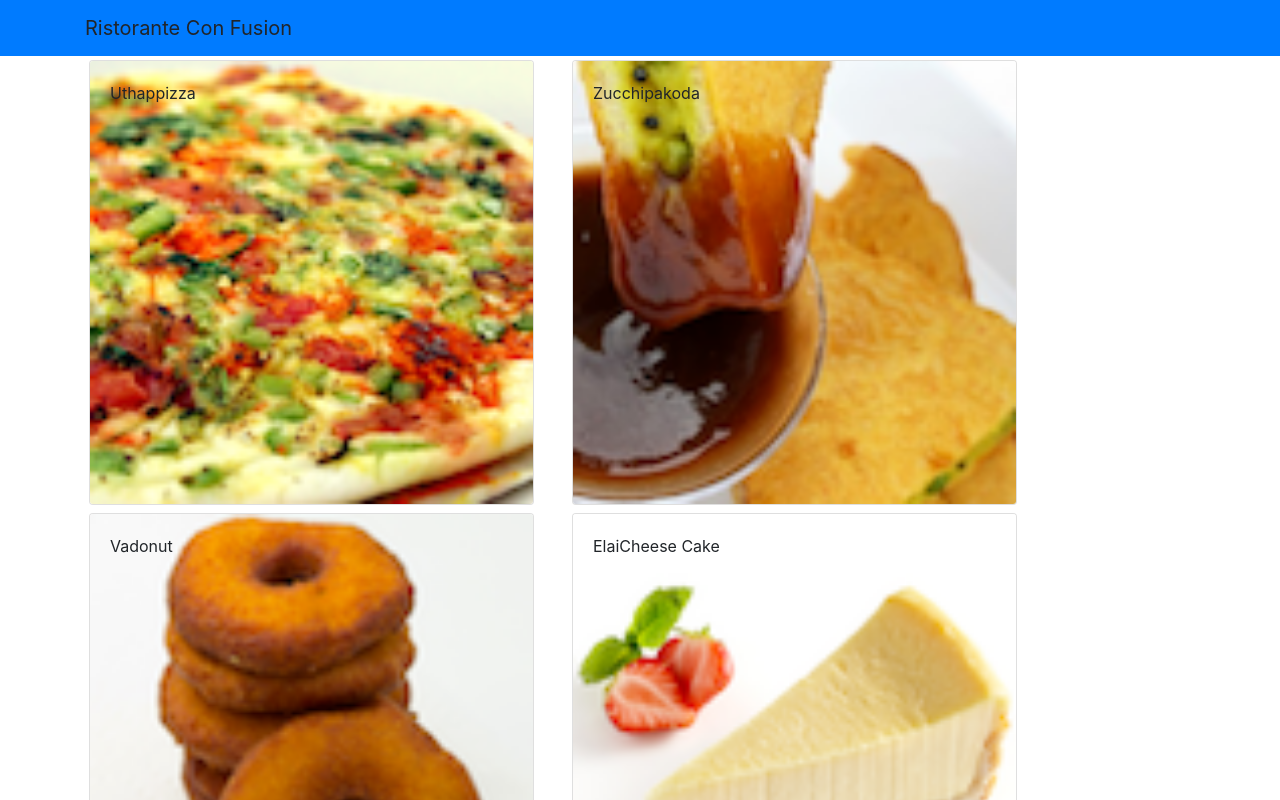
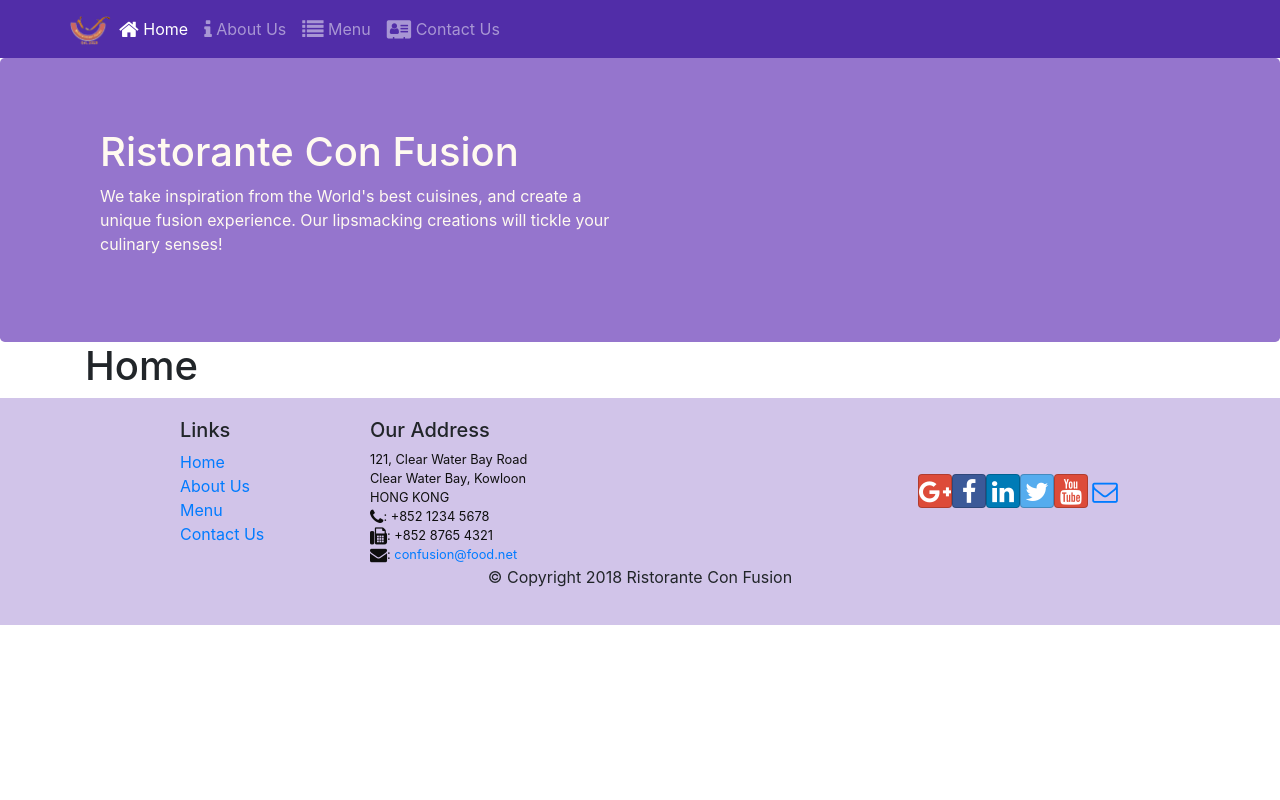
Before and after one commit to Ndm1t/React, a React (Create React App) app: page /home in a window 1280 px wide. Shown: the top 800 px of the page. Built offline with nearby package versions, Linux system fonts and the light colour scheme.

Commit message:
New components + routs

```diff
--- a/package.json
+++ b/package.json
@@ -7,8 +7,11 @@
     "@testing-library/react": "^13.4.0",
     "@testing-library/user-event": "^13.5.0",
     "bootstrap": "^4.0.0",
+    "bootstrap-social": "^5.1.1",
+    "font-awesome": "^4.7.0",
     "react": "^18.2.0",
     "react-dom": "^18.2.0",
+    "react-router-dom": "^4.2.2",
     "react-scripts": "5.0.1",
     "reactstrap": "^9.1.4",
     "web-vitals": "^2.1.4"
--- a/src/App.css
+++ b/src/App.css
@@ -1,38 +1,64 @@
-.App {
-  text-align: center;
+
+.container-fluid .jumbotron, .container .jumbotron {
+    border-radius: 6px;
+    padding-left: 15px;
+    padding-right: 15px;
+  }
+
+  @media screen and (min-width: 768px)
+  {
+  .container-fluid .jumbotron, .container .jumbotron {
+      padding-left: 60px;
+      padding-right: 60px;
+  }
+  }
+
+  @media screen and (min-width: 768px)
+  {
+  .jumbotron {
+      padding-bottom: 48px;
+      padding-top: 48px;
+  }
+  }
+
+  .jumbotron {
+    background-color: #eee;
+    padding-left: 60px;
+    padding-right: 60px;
+    margin-bottom: 30px;
+    padding-bottom: 30px;
+    padding-top: 30px;
+  }
+  .row-header{
+    margin:0px auto;
+    padding:0px auto;
 }
 
-.App-logo {
-  height: 40vmin;
-  pointer-events: none;
+.row-content {
+    margin:0px auto;
+    padding: 50px 0px 50px 0px;
+    border-bottom: 1px ridge;
+    min-height:400px;
 }
 
-@media (prefers-reduced-motion: no-preference) {
-  .App-logo {
-    animation: App-logo-spin infinite 20s linear;
-  }
+.footer{
+    background-color: #D1C4E9;
+    margin:0px auto;
+    padding: 20px 0px 20px 0px;
+}
+.jumbotron {
+    padding:70px 30px 70px 30px;
+    margin:0px auto;
+    background: #9575CD ;
+    color:floralwhite;
 }
 
-.App-header {
-  background-color: #282c34;
-  min-height: 100vh;
-  display: flex;
-  flex-direction: column;
-  align-items: center;
-  justify-content: center;
-  font-size: calc(10px + 2vmin);
-  color: white;
+address{
+    font-size:80%;
+    margin:0px;
+    color:#0f0f0f;
 }
 
-.App-link {
-  color: #61dafb;
+.navbar-dark {
+    background-color: #512DA8;
 }
-
-@keyframes App-logo-spin {
-  from {
-    transform: rotate(0deg);
-  }
-  to {
-    transform: rotate(360deg);
-  }
-}
--- a/src/App.js
+++ b/src/App.js
@@ -1,28 +1,17 @@
-import './App.css';
 import React, {Component} from 'react';
-import { Navbar, NavbarBrand } from 'reactstrap';
-import Menu from './components/MenuComponent'
-import {DISHES} from './shared/dishes'
+import Main from './components/MainComponent'
+import './App.css'
+import {BrowserRouter} from 'react-router-dom'
+
 class App extends Component{
-
-  constructor(props){
-    super(props);
-
-    this.state = {
-      dishes: DISHES
-    };
-  }
 
   render() {
     return (
-      <div>
-          <Navbar dark color="primary">
-            <div className="container">
-             <NavbarBrand  herf="/">Ristorante Con Fusion</NavbarBrand>
-            </div>
-          </Navbar>
-          <Menu dishes = {this.state.dishes}/>
-      </div>
+      <BrowserRouter>
+        <div>
+            <Main/>
+        </div>
+      </BrowserRouter>
     );
   }
 }
--- /dev/null
+++ b/src/components/FooterComponent.js
@@ -0,0 +1,51 @@
+import React from "react";
+import {Link} from 'react-router-dom'
+
+const Footer = (props)=>{
+    return(
+        <div className="footer">
+            <div className="container">
+                <div className="row justify-content-center">
+                    <div className="col-4 offset-1 col-sm-2">
+                        <h5>Links</h5>
+                        <ul className="list-unstyled">
+                            <li><Link to="/home">Home</Link></li>
+                            <li><Link to="/aboutus">About Us</Link></li>
+                            <li><Link to="/menu">Menu</Link></li>
+                            <li><Link to="/contactus">Contact Us</Link></li>
+                        </ul>
+                    </div>
+                    <div className="col-7 col-sm-5">
+                        <h5>Our Address</h5>
+                        <address>
+                          121, Clear Water Bay Road<br />
+                          Clear Water Bay, Kowloon<br />
+                          HONG KONG<br />
+                          <i className="fa fa-phone fa-lg"></i>: +852 1234 5678<br />
+                          <i className="fa fa-fax fa-lg"></i>: +852 8765 4321<br />
+                          <i className="fa fa-envelope fa-lg"></i>: <a href="mailto:confusion@food.net">
+                             confusion@food.net</a>
+                        </address>
+                    </div>
+                    <div className="col-12 col-sm-4 align-self-center">
+                        <div className="text-center">
+                            <a className="btn btn-social-icon btn-google" href="http://google.com/+"><i className="fa fa-google-plus"></i></a>
+                            <a className="btn btn-social-icon btn-facebook" href="http://www.facebook.com/profile.php?id="><i className="fa fa-facebook"></i></a>
+                            <a className="btn btn-social-icon btn-linkedin" href="http://www.linkedin.com/in/"><i className="fa fa-linkedin"></i></a>
+                            <a className="btn btn-social-icon btn-twitter" href="http://twitter.com/"><i className="fa fa-twitter"></i></a>
+                            <a className="btn btn-social-icon btn-google" href="http://youtube.com/"><i className="fa fa-youtube"></i></a>
+                            <a className="btn btn-social-icon" href="mailto:"><i className="fa fa-envelope-o"></i></a>
+                        </div>
+                    </div>
+                </div>
+                <div className="row justify-content-center">
+                    <div className="col-auto">
+                        <p>© Copyright 2018 Ristorante Con Fusion</p>
+                    </div>
+                </div>
+            </div>
+        </div>
+        )
+}
+
+export default Footer
--- /dev/null
+++ b/src/components/HeaderComponent.js
@@ -0,0 +1,59 @@
+import React, {Component} from "react";
+import { Navbar, NavbarBrand, Nav, NavbarToggler, Collapse, NavItem } from 'reactstrap';
+import { NavLink } from "react-router-dom";
+class Header extends Component{
+    constructor(props){
+        super(props)
+
+        this.state = {
+            isNavOpen: false
+        }
+        this.toggleNav = this.toggleNav.bind(this)
+    }
+
+    toggleNav(){
+        this.setState({isNavOpen : !this.state.isNavOpen})
+    }
+    render(){
+        return(
+            <>
+            <Navbar dark expand="md">
+                    <div className="container">
+                        <div className="row">
+                        <NavbarToggler onClick={this.toggleNav} />
+                        <NavbarBrand className="mr-auto" href="/"><img src='assets/images/logo.png' height="30" width="41" alt='Ristorante Con Fusion' /></NavbarBrand>
+                        <Collapse isOpen={this.state.isNavOpen} navbar>
+                            <Nav navbar>
+                            <NavItem>
+                                <NavLink className="nav-link"  to='/home'><span className="fa fa-home fa-lg"></span> Home</NavLink>
+                            </NavItem>
+                            <NavItem>
+                                <NavLink className="nav-link" to='/aboutus'><span className="fa fa-info fa-lg"></span> About Us</NavLink>
+                            </NavItem>
+                            <NavItem>
+                                <NavLink className="nav-link"  to='/menu'><span className="fa fa-list fa-lg"></span> Menu</NavLink>
+                            </NavItem>
+                            <NavItem>
+                                <NavLink className="nav-link" to='/contactus'><span className="fa fa-address-card fa-lg"></span> Contact Us</NavLink>
+                            </NavItem>
+                            </Nav>
+                        </Collapse>
+                        </div>
+                    </div>
+                </Navbar>
+            <div class="jumbotron">
+                <div className="container">
+                    <div className="row row-header">
+                        <div className="col-12 col-sm-6">
+                            <h1>Ristorante Con Fusion</h1>
+                            <p>We take inspiration from the World's best cuisines, and create a unique fusion experience.
+                                Our lipsmacking creations will tickle your culinary senses!</p>
+                        </div>
+                    </div>
+                </div>
+            </div>
+            </>
+        )
+    }
+}
+export default Header
--- /dev/null
+++ b/src/components/HomeComponent.js
@@ -0,0 +1,13 @@
+import React from "react";
+
+const Home = (props)=>{
+
+    return(
+        <div className="container">
+            <h1>Home</h1>
+        </div>
+    )
+
+}
+
+export default Home
--- /dev/null
+++ b/src/components/MainComponent.js
@@ -0,0 +1,40 @@
+import React, { Component } from 'react';
+import Header from './HeaderComponent';
+import Menu from './MenuComponent';
+import DishCard from './DishCard';
+import Footer from './FooterComponent';
+import {DISHES}  from '../shared/dishes';
+import Home from './HomeComponent';
+import {Switch, Route, Redirect} from 'react-router-dom'
+
+class Main extends Component {
+
+  constructor(props) {
+    super(props);
+    this.state = {
+        dishes: DISHES,
+    };
+  }
+
+
+  render() {
+    const HomePage = () =>{
+      return(
+          <Home />
+      )
+    }
+    return (
+      <div>
+        <Header />
+        <Switch>
+          <Route path="/home" component={HomePage} />
+          <Route exact path='/menu' component={() => <Menu dishes = {this.state.dishes}/>} />
+          <Redirect to="/home" />
+        </Switch>
+        <Footer />
+      </div>
+    );
+  }
+}
+
+export default Main;
--- a/src/components/MenuComponent.js
+++ b/src/components/MenuComponent.js
@@ -1,59 +1,34 @@
-import React, {Component} from 'react'
-import { Card, CardImg, CardImgOverlay, CardText, CardBody, CardTitle } from 'reactstrap'
-import DishCard from './DishCard';
+import React from 'react'
+import { Card, CardImg, CardImgOverlay, CardTitle } from 'reactstrap'
 
-class Menu extends Component{
-
-    constructor(props){
-        super(props);
-
-        this.state = {
-           selectedDish: null
-        }
-    }
-
-    onDishSelect(dish){
-        this.setState({selectedDish: dish})
-    }
-
-    renderDish(dish){
-        if(dish != null){
+function RenderMenuItem ({dish, onClick}){
         return (
-                <DishCard dish = {dish} />
-            )
-        }
-        else {
-            return (
-                <div></div>
-            )
-        }
-    }
-
-    render() {
-        const menu = this.props.dishes.map( (dish) => {
-            return (
-                <div key={dish.id} className="col-12 col-md-5 m-1">
-                    <Card onClick={() => this.onDishSelect(dish)}>
+            <div >
+                <Card
+                key={dish.id}
+                    onClick={() => onClick(dish.id)}>
                         <CardImg width="100%"src={dish.image} alt={dish.name}/>
                         <CardImgOverlay>
                             <CardTitle>{dish.name}</CardTitle>
                         </CardImgOverlay>
                 </Card>
             </div>
+        )}
+const Menu = (props) =>{
+    const menu = props.dishes.map( (dish) => {
+        return (
+            <div key={dish.id}className="col-12 col-md-5 m-1">
+                <RenderMenuItem dish={dish} onClick={props.onClick} />
+             </div>
         )
-        } );
-
+    })
     return (
-            <div className="container">
+        <div className='container'>
             <div className="row">
                 {menu}
             </div>
-                <div className='row'>
-                    {this.renderDish(this.state.selectedDish)}
         </div>
-            </div>
-        );
-    }
+    )
 }
 
 export default Menu
--- a/src/index.js
+++ b/src/index.js
@@ -2,6 +2,8 @@
 import ReactDOM from 'react-dom/client';
 import 'bootstrap/dist/css/bootstrap.min.css'
 import './index.css';
+import 'font-awesome/css/font-awesome.min.css'
+import 'bootstrap-social/bootstrap-social.css'
 import App from './App';
 import reportWebVitals from './reportWebVitals';
 
```
Also changed, not shown: src/components/DishCard.js (+43 -32 lines), 1 other file (tests, documents, lock files or other folders). Lines whose indentation alone changed are shown as unchanged.
